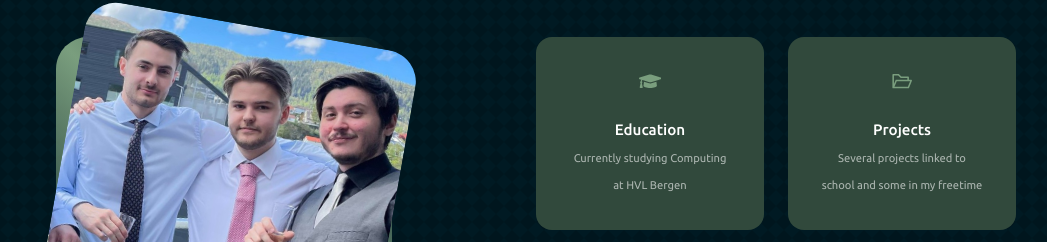
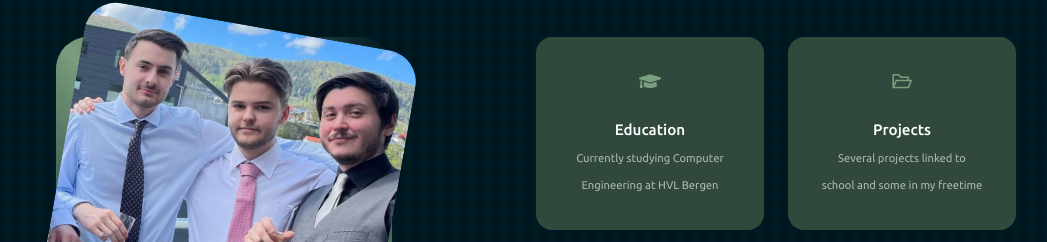
Before and after one commit to Andy-Sandy/Portfolio-Website-React, a React (Create React App) app: page / in a window 1280 px wide. Shown: the part 954-1196 px from the top of the page, without its empty margins (104-1151 px from the left). Built offline with nearby package versions, Linux system fonts and the light colour scheme.

Commit message:
Changed a typo

```diff
--- a/src/components/about/About.jsx
+++ b/src/components/about/About.jsx
@@ -22,7 +22,7 @@ function About() {
             <article className="about__card">
               <FaGraduationCap className='about__icon'/>
               <h5>Education</h5>
-              <small>Currently studying Computing at HVL Bergen</small>
+              <small>Currently studying Computer Engineering at HVL Bergen</small>
             </article>
 
             <article className="about__card">
```
